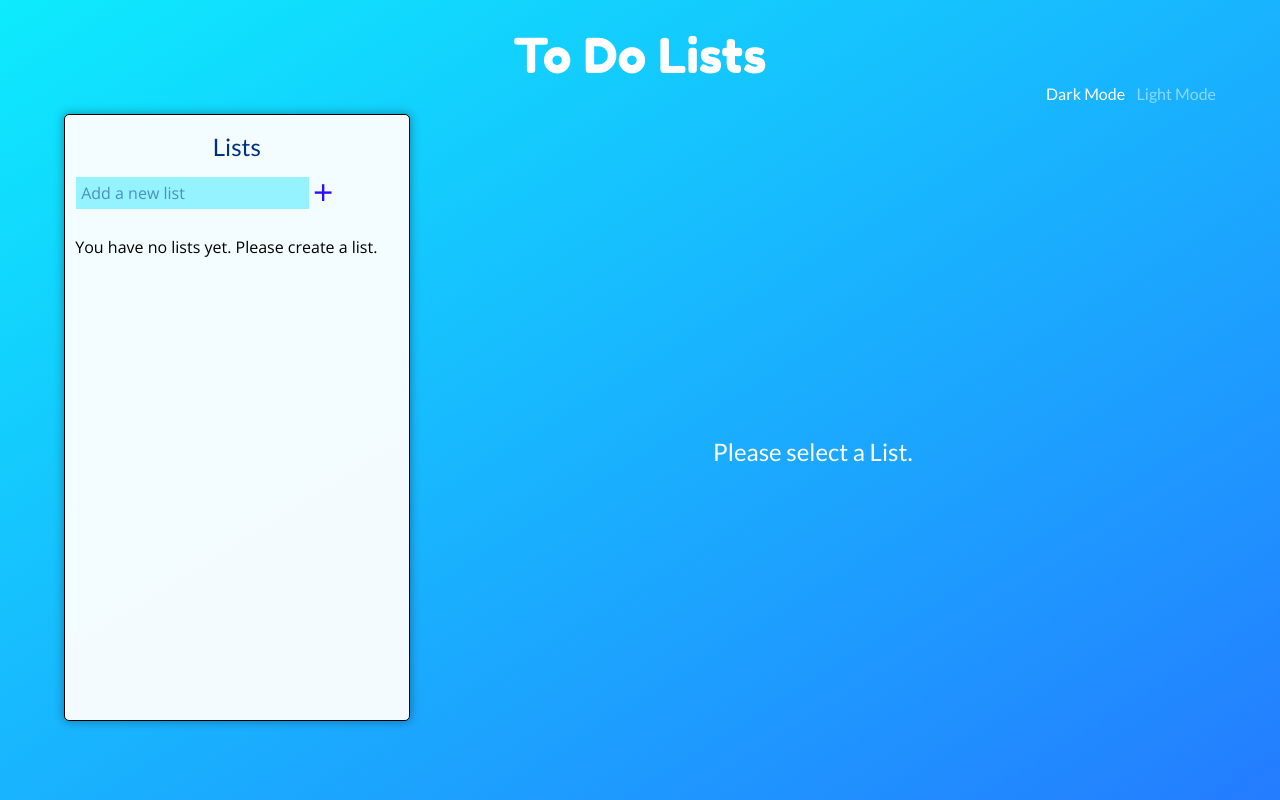
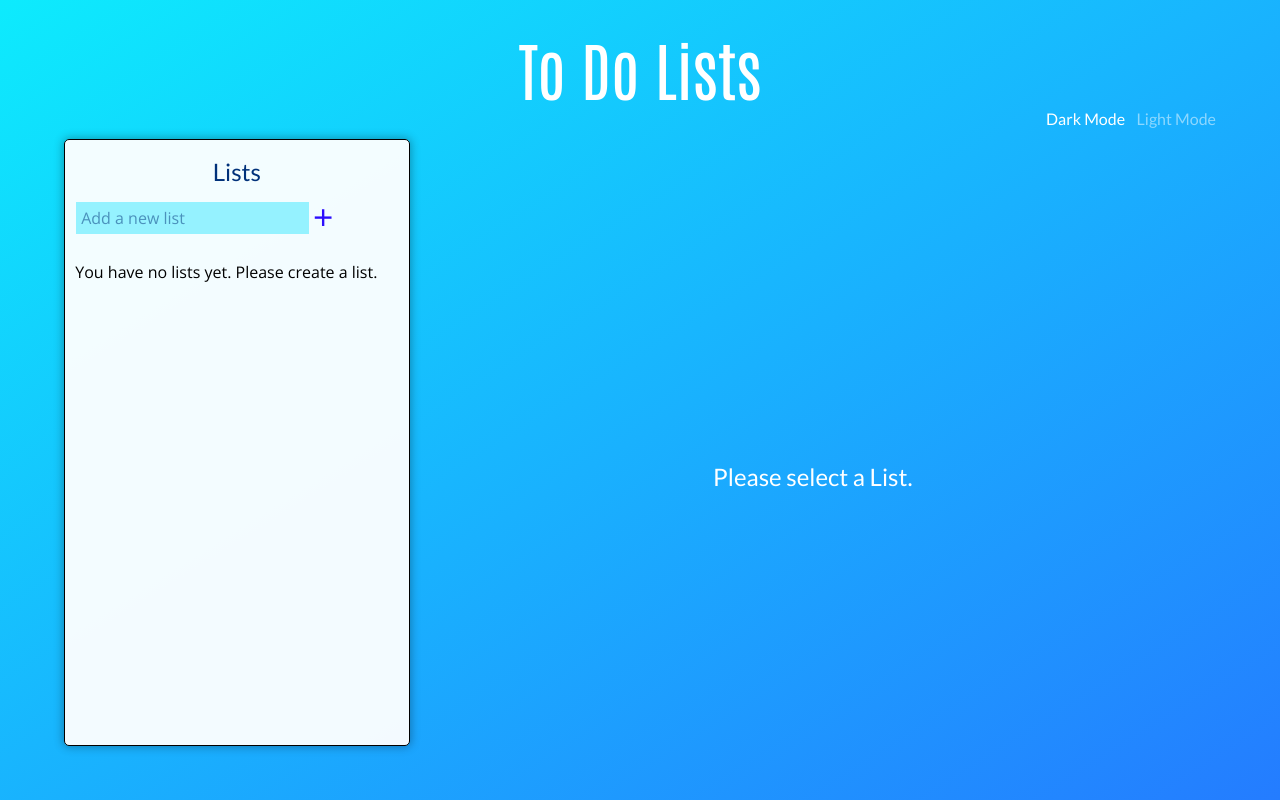
Before and after one commit to JillBirchall/to-do-lists, a React (Create React App) app: page / in a window 1280 px wide. Built offline with nearby package versions, Linux system fonts and the light colour scheme.

Commit message:
Changed main heading font

```diff
--- a/public/index.html
+++ b/public/index.html
@@ -34,10 +34,7 @@
       href="https://fonts.googleapis.com/css2?family=Lato&display=swap"
       rel="stylesheet"
     />
-    <link
-      href="https://fonts.googleapis.com/css2?family=Raleway:wght@700&display=swap"
-      rel="stylesheet"
-    />
+    <link href="https://fonts.googleapis.com/css2?family=Antonio&display=swap" rel="stylesheet">
     <link
       href="https://fonts.googleapis.com/css2?family=Fredoka+One&display=swap"
       rel="stylesheet"
--- a/src/App.css
+++ b/src/App.css
@@ -5,7 +5,7 @@
 */
 
 :root {
-  --main-heading-font-family: "Fredoka One", sans-serif;
+  --main-heading-font-family: "Antonio", sans-serif;
   --heading-font-family: "Lato", sans-serif;
   --list-item-font-family: "Open Sans", sans-serif;
   --background-colour: #0debfd;
@@ -261,7 +261,7 @@
   margin: 0px 5px;
   font-family: var(--main-heading-font-family);
   text-align: center;
-  font-size: 3rem;
+  font-size: 4rem;
   font-weight: normal;
 }
 
```
Also changed, not shown: 1 other file (tests, documents, lock files or other folders).
